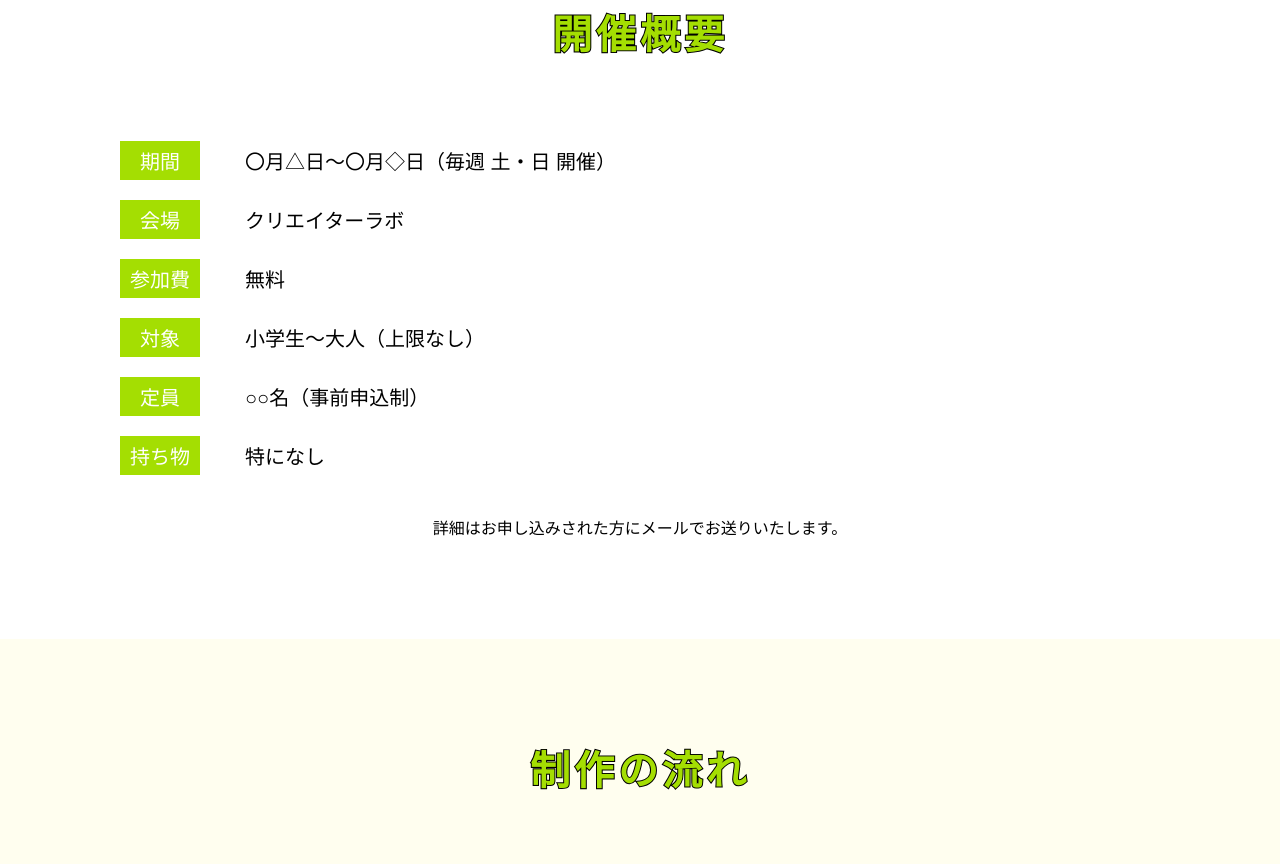
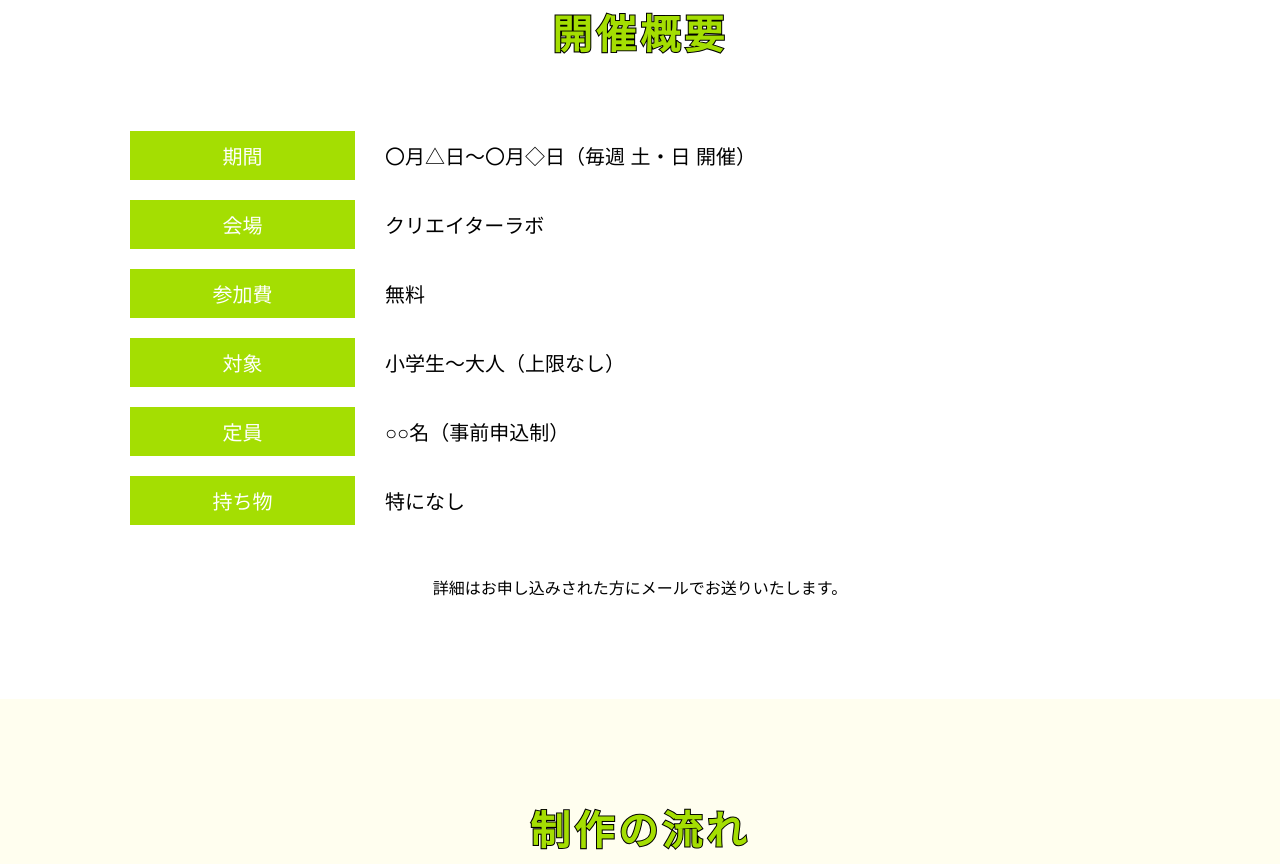
Before and after one commit to mago-mago-max/creator-labo, a plain HTML site: page index.html in a window 1280 px wide. Shown: the part 1300-2164 px from the top of the page. Drawn offline with Linux system fonts and the light colour scheme; a web font is replaced by a local one.

Commit message:
Add files via upload
index.htmlにある開催概要に関して、tableをdlに変えた。それに伴い、script.jsとstyle.cssの変更を行った。

```diff
--- a/JS/script.js
+++ b/JS/script.js
@@ -29,7 +29,7 @@ const lists = [
 
 for (let i = 0; i < lists.length; i++) {
   const { title, detail } = lists[i];
-  const content = `<tr><th>${title}</th><td>${detail}</td></tr>`;
+  const content = `<dt>${title}</dt><dd>${detail}</dd>`;
   overview.insertAdjacentHTML('beforeend', content);
 }
 
--- a/css/style.css
+++ b/css/style.css
@@ -139,34 +139,37 @@ main {
 .overview {
   place-items: center;
 
-  table {
-    border-collapse: separate;
-    border-spacing: 20px;
+  dl {
+    font-family: "DotGothic16", sans-serif;
+    padding: 10px;
+    text-align: center;
+    font-size: 20px;
+    display: grid;
+    grid-template-columns: 1fr 3fr;
+
+    dt,
+    dd {
+      place-items: center;
+      font-weight: 400;
+      padding: 10px;
+      margin-bottom: 20px;
     }
 
-  th,
-  td {
-    padding: 5px 10px;
-    font-family: "DotGothic16", sans-serif;
-    font-size: 20px;
+    dt {
+      grid-column: 1;
+      background-color: #A4DE02;
+      margin-right: 20px;
+      margin-left: 20px;
+      color: #fff;
     }
 
-  th {
-    text-align: center;
-    background-color: #A4DE02;
-    color: #fff;
-    font-weight: normal;
+    dd {
+      grid-column: 2;
+      text-align: left;
     }
 
-  td {
-    background-color: #fff;
-    padding-left: 25px;
   }
 
-  tr {
-    border: 2px solid #A4DE02;
-    margin: 20px;
-  }
 
   p {
     margin-top: 20px;
--- a/index.html
+++ b/index.html
@@ -65,10 +65,8 @@
         <div class="heading-group">
           <h2>開催概要</h2>
         </div>
-        <table>
-          <tbody id="overview-list">
-          </tbody>
-        </table>
+          <dl id="overview-list">
+          </dl>
       </div>
       <p>詳細はお申し込みされた方にメールでお送りいたします。</p>
     </section>
```
Lines whose indentation alone changed are shown as unchanged.
